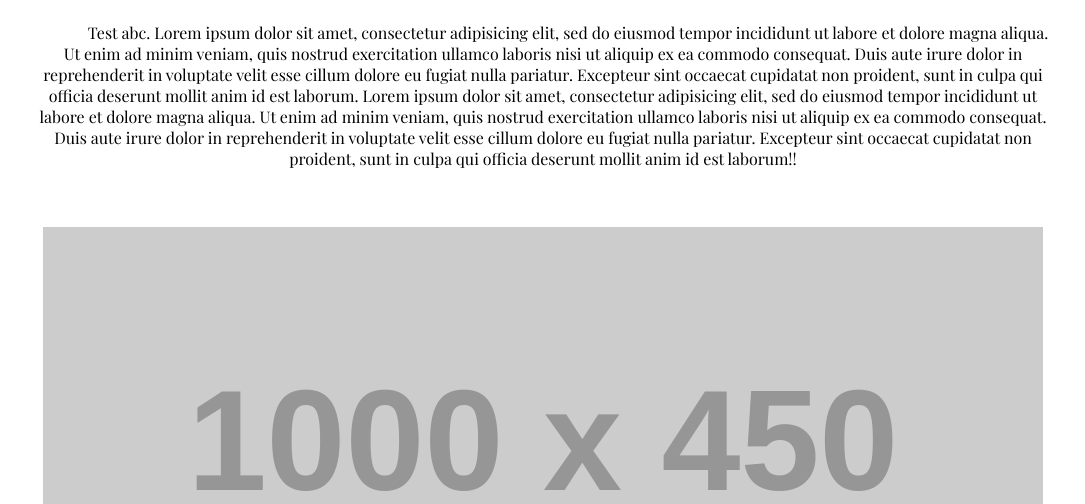
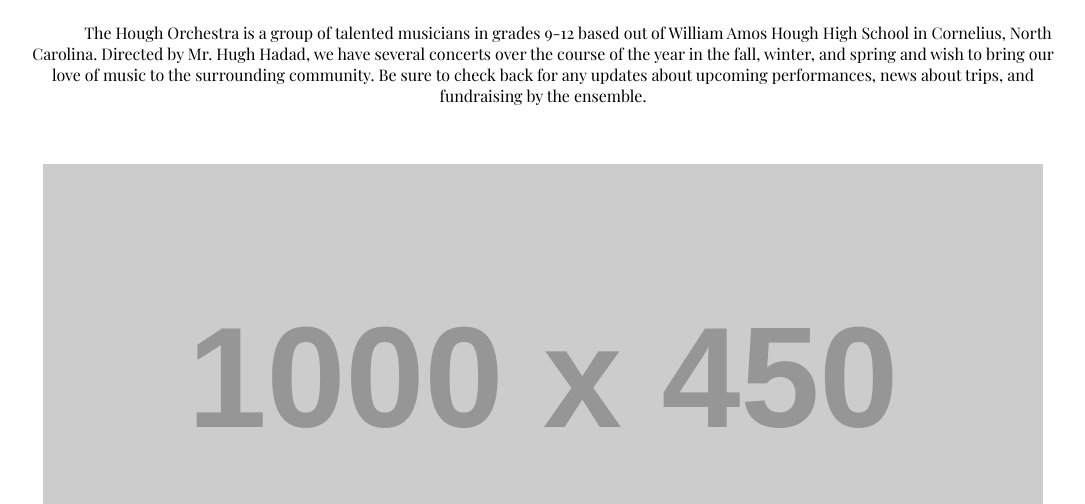
Before and after one commit to HoughOrchestra/website, a plain HTML site: page index.html in a window 1280 px wide. Shown: the part 296-800 px from the top of the page, without its empty margins (97-1182 px from the left). Drawn offline with nearby package versions, Linux system fonts and the light colour scheme; placeholder pictures from the web are drawn by us.

Commit message:
Update index.html

```diff
--- a/index.html
+++ b/index.html
@@ -35,10 +35,9 @@ Instagram: @happpy.harper
     <div class="content">
         <h1>Welcome!</h1>
         <p>
-            Test abc. Lorem ipsum dolor sit amet, consectetur adipisicing elit, sed do eiusmod tempor incididunt ut labore et dolore magna aliqua. Ut enim ad minim veniam, quis nostrud exercitation ullamco laboris nisi
-            ut aliquip ex ea commodo consequat. Duis aute irure dolor in reprehenderit in voluptate velit esse cillum dolore eu fugiat nulla pariatur. Excepteur sint occaecat cupidatat non proident, sunt in culpa qui officia deserunt mollit anim id est
-            laborum. Lorem ipsum dolor sit amet, consectetur adipisicing elit, sed do eiusmod tempor incididunt ut labore et dolore magna aliqua. Ut enim ad minim veniam, quis nostrud exercitation ullamco laboris nisi ut aliquip ex ea commodo consequat.
-            Duis aute irure dolor in reprehenderit in voluptate velit esse cillum dolore eu fugiat nulla pariatur. Excepteur sint occaecat cupidatat non proident, sunt in culpa qui officia deserunt mollit anim id est laborum!!
+            The Hough Orchestra is a group of talented musicians in grades 9-12 based out of William Amos Hough High School in Cornelius, North Carolina. Directed by Mr. Hugh Hadad,
+            we have several concerts over the course of the year in the fall, winter, and spring and wish to bring our love of music to the surrounding community. Be sure to check
+            back for any updates about upcoming performances, news about trips, and fundraising by the ensemble.
         </p>
 
         <br>
```
